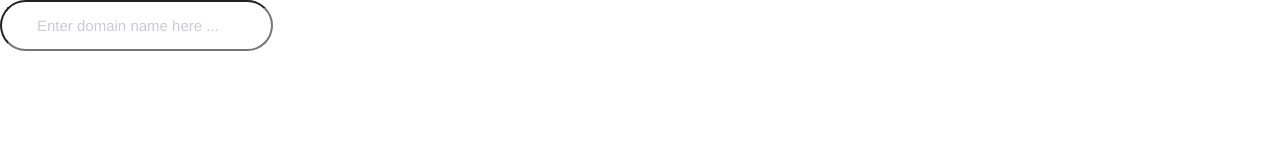
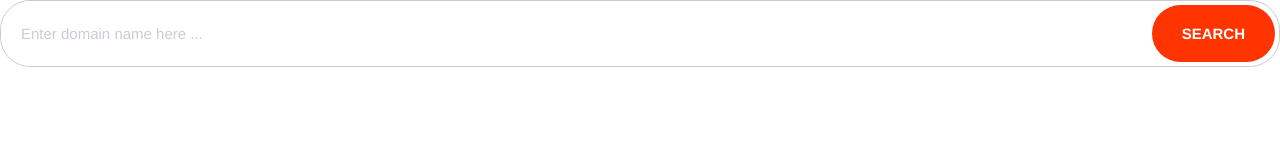
Before and after one commit to mab30/Mabel, a plain HTML site: page index.html in a window 1280 px wide. Drawn offline with Linux system fonts and the light colour scheme.

Commit message:
Built input-group component

```diff
--- a/css/styles.css
+++ b/css/styles.css
@@ -9,6 +9,7 @@ html {
   --color-headings: #1b0760;
   --color-body: #918ca4;
   --color-border: #ccc;
+  --border-radius: 30px;
 }
 
 *,
@@ -233,8 +234,8 @@ a {
 
 /* inputs */
 .input {
-  border-radius: 30px;
-  border: 1px soloid #ccc;
+  border-radius: var(--border-radius);
+  border: 1px soloid var(--color-border);
   color: var(--color-headings);
   font-size: 2rem;
   outline: 0;
@@ -245,6 +246,20 @@ a {
   color: #cdcbd7;
 }
 
+.input-group {
+  border: 1px solid var(--color-border);
+  border-radius: var(--border-radius);
+  display: flex;
+}
+.input-group .input {
+  border: 0;
+  flex-grow: 1;
+  padding: 1rem 2rem;
+}
+
+.input-group .btn {
+  margin: 4px;
+}
 @media screen and (min-width: 1024px){
   .input {
     font-size: 1.5rem;
--- a/index.html
+++ b/index.html
@@ -12,6 +12,9 @@
     <link rel="stylesheet" href="css/styles.css">
 </head>
 <body>
-    <input type="text" class="input" placeholder="Enter domain name here ...">
+    <div class="input-group">
+        <input type="text" class="input" placeholder="Enter domain name here ...">
+        <button class="btn btn--accent">Search</button>
+    </div>
 </body>
 </html>
```
Also changed, not shown: Components/inputs-group.html (added, +4 -0 lines).
